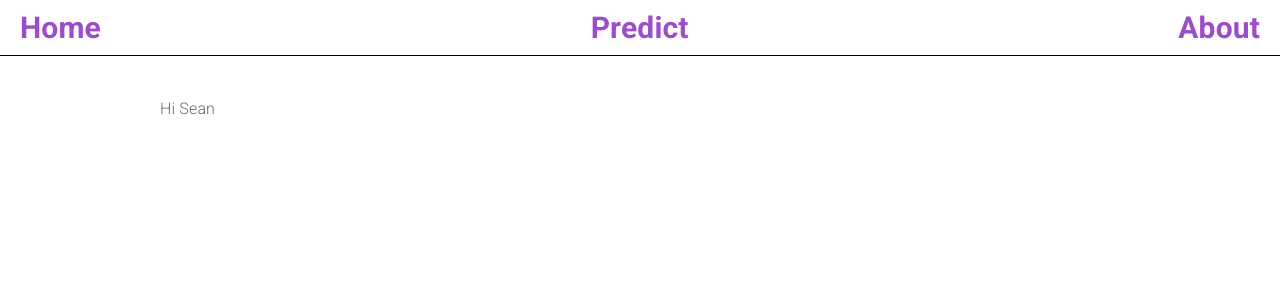
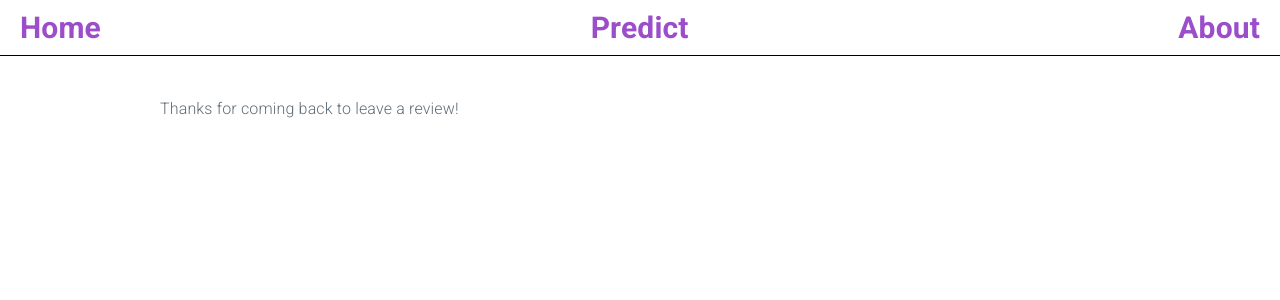
Before and after one commit to jamesnakano/stock_project, a Python web app: template implementation/templates/review.html in a window 1280 px wide. Shown: the top 300 px of the page. Run offline with Jinja, Linux system fonts and the light colour scheme; the template is opened without the code that fills it, so the values that code supplies are empty.

Commit message:
Update review.html

```diff
--- a/implementation/templates/review.html
+++ b/implementation/templates/review.html
@@ -20,7 +20,7 @@
         </header>
         <main>
             <header>
-                Hi Sean
+                Thanks for coming back to leave a review!
             </header>
         </main>
     </body>
```
